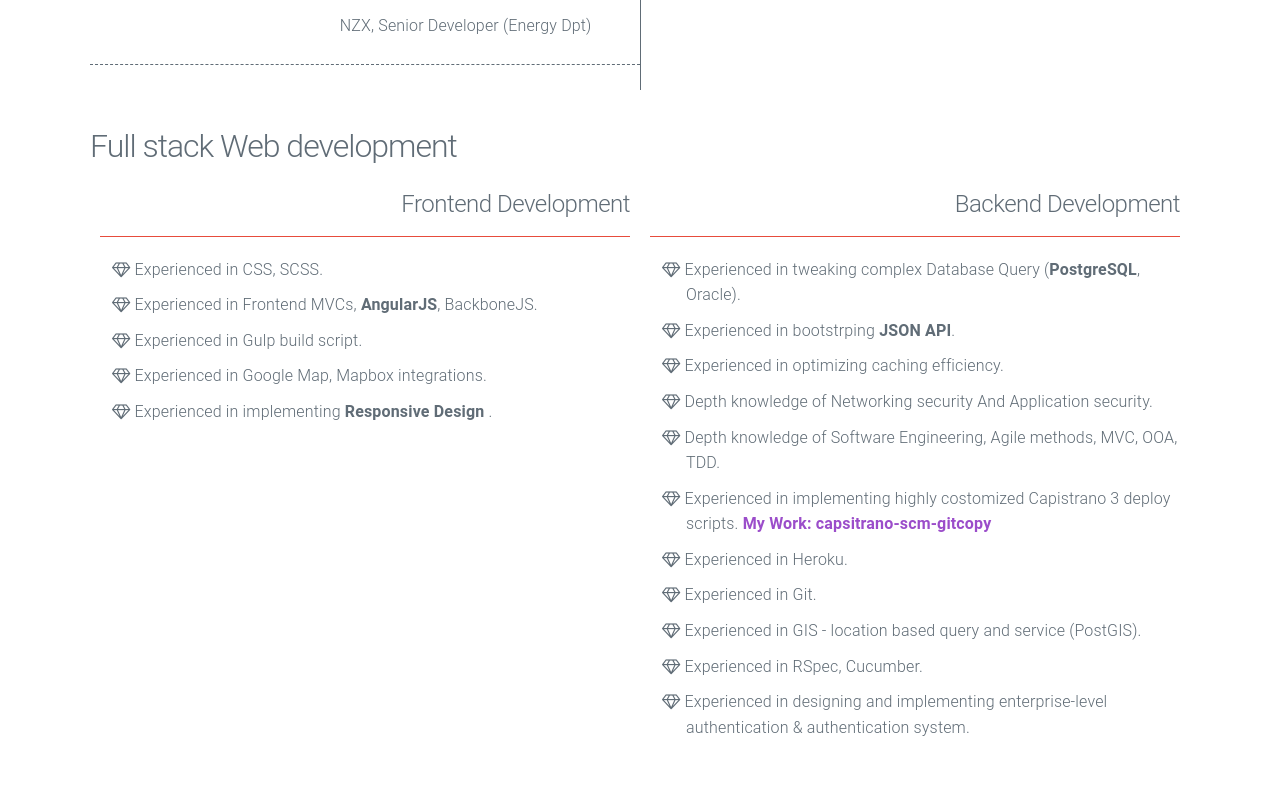
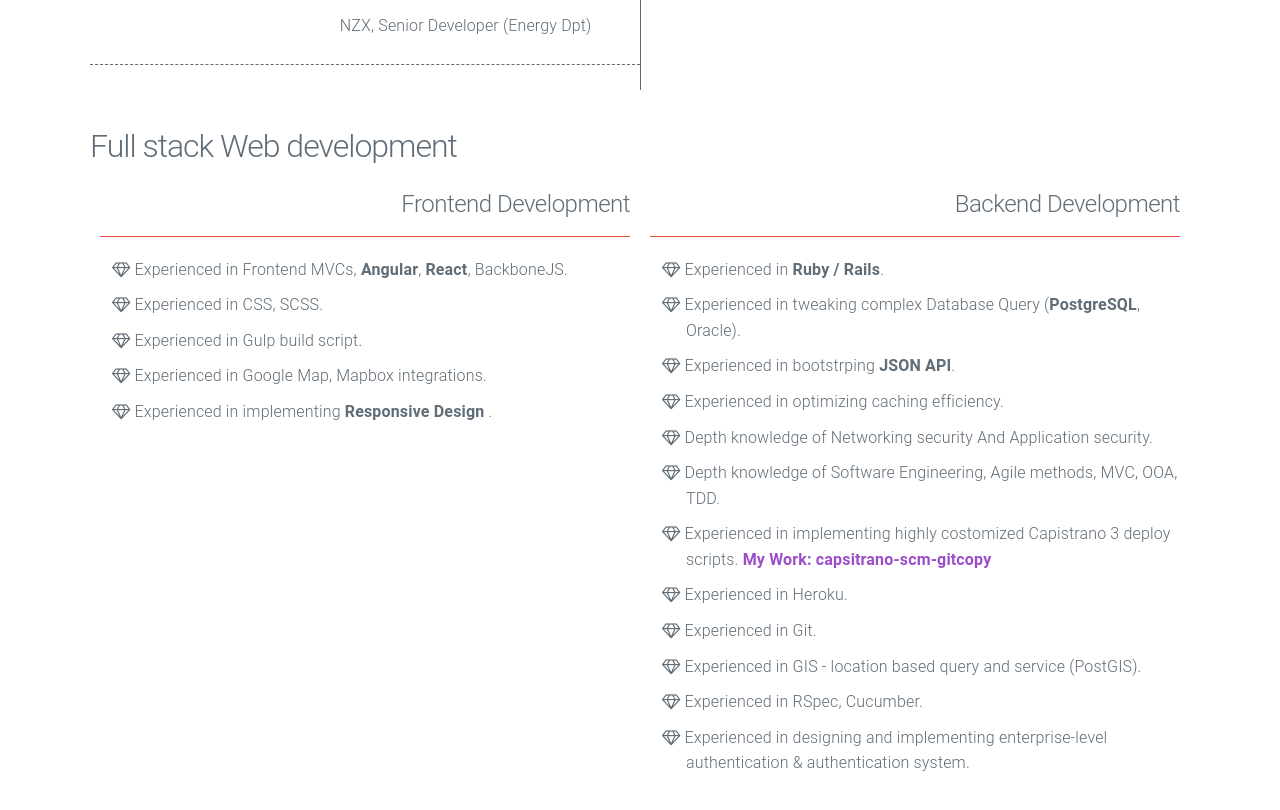
Before and after one commit to xuwupeng2000/xuwupeng2000.github.io, a Jekyll site: the page built from index.html, in a window 1280 px wide and 900 px high, scrolled down 1688 px. Shown: the top 810 px of the window. Built offline with Jekyll 4.4.1, drawn with Linux system fonts in a browser that asks for light colours; nearby versions of some CDN libraries.

Commit message:
Content change

```diff
--- a/index.html
+++ b/index.html
@@ -206,8 +206,8 @@ layout: default
       <div class="column">
         <h5>Frontend Development</h5>
         <ul class="skills">
+          <li> <i class="fa fa-diamond"></i> Experienced in Frontend MVCs, <strong>Angular</strong>, <strong>React</strong>, BackboneJS.</li>
           <li> <i class="fa fa-diamond"></i> Experienced in CSS, SCSS. </li>
-          <li> <i class="fa fa-diamond"></i> Experienced in Frontend MVCs, <strong>AngularJS</strong>, BackboneJS.</li>
           <li> <i class="fa fa-diamond"></i> Experienced in Gulp build script.</li>
           <li> <i class="fa fa-diamond"></i> Experienced in Google Map, Mapbox integrations.</li>
           <li> <i class="fa fa-diamond"></i> Experienced in implementing <strong> Responsive Design </strong>. </li>
@@ -217,6 +217,7 @@ layout: default
       <div class="column">
         <h5>Backend Development</h5>
         <ul class="skills">
+          <li> <i class="fa fa-diamond"></i> Experienced in <strong>Ruby / Rails</strong>. </li>
           <li> <i class="fa fa-diamond"></i> Experienced in tweaking complex Database Query (<strong>PostgreSQL</strong>, Oracle). </li>
           <li> <i class="fa fa-diamond"></i> Experienced in bootstrping <strong>JSON API</strong>. </li>
           <li> <i class="fa fa-diamond"></i> Experienced in optimizing caching efficiency. </li>
```
